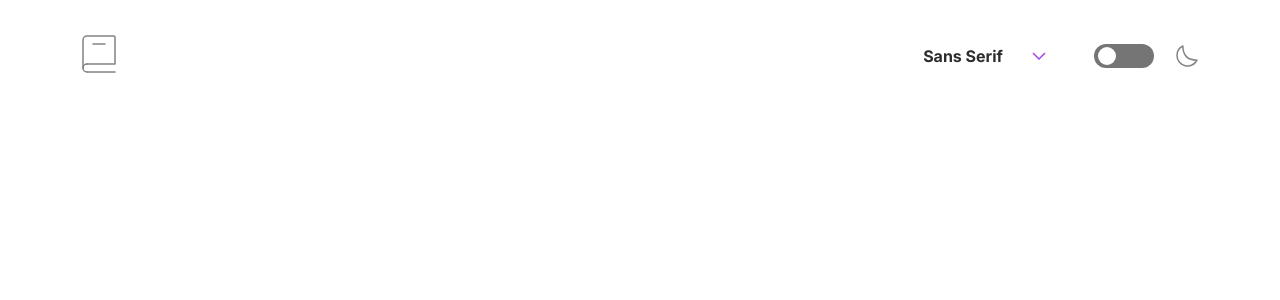
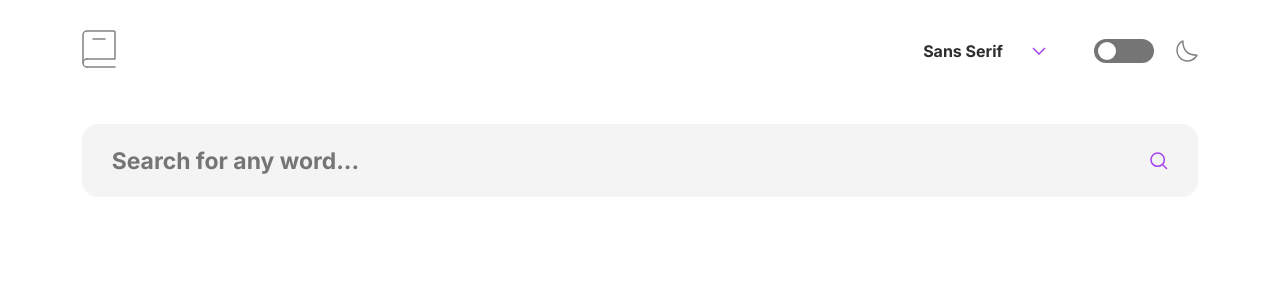
Before and after one commit to 3Ryuusei3/FM-diccionary, a React (Vite) app: page / in a window 1280 px wide. Shown: the top 300 px of the page. Built offline with nearby package versions, Linux system fonts and the light colour scheme.

Commit message:
Added searchbar and axios api call

```diff
--- a/src/components/SearchBar/SearchBar.tsx
+++ b/src/components/SearchBar/SearchBar.tsx
@@ -1,3 +1,29 @@
-export function SearchBar() {
-	return <div className="searchBar"></div>
+import { FunctionComponent, useState } from "react"
+import searchIcon from "./../../assets/images/icon-search.svg"
+
+interface searchBarProps {
+	query: string
+	setQuery: any
 }
+
+export const SearchBar: FunctionComponent<searchBarProps> = ({ query, setQuery }) => {
+	const [search, setSearch] = useState("")
+
+	const handleSearch = (e: any) => {
+		setSearch(e.target.value)
+	}
+
+	const handleQuery = (e: any) => {
+		if (e.key === "Enter") setQuery(search)
+		else handleSearch(e)
+	}
+
+	return (
+		<div className="searchBar">
+			<div>
+				<input type="text" value={search} onChange={handleSearch} onKeyDown={handleQuery} placeholder="Search for any word..." />
+				<img src={searchIcon} alt="search icon" />
+			</div>
+		</div>
+	)
+}
--- a/src/context/FontContext.tsx
+++ b/src/context/FontContext.tsx
@@ -1,4 +1,4 @@
-import React from "react"
+import React, { useState } from "react"
 
 import { Font, FontContextType } from "./font"
 
@@ -8,7 +8,7 @@ type FontContextProviderProps = {
 export const FontContext = React.createContext<FontContextType | null>(null)
 
 const FontProvider = ({ children }: FontContextProviderProps) => {
-	const [fontMode, setFontMode] = React.useState<Font>("Sans Serif")
+	const [fontMode, setFontMode] = useState<Font>("Sans Serif")
 	return <FontContext.Provider value={{ appFont: fontMode, changeFont: setFontMode }}>{children}</FontContext.Provider>
 }
 
--- a/src/context/ThemeContext.tsx
+++ b/src/context/ThemeContext.tsx
@@ -1,4 +1,4 @@
-import React from "react"
+import React, { useState } from "react"
 
 import { Theme, ThemeContextType } from "./theme"
 
@@ -8,7 +8,7 @@ type ThemeContextProviderProps = {
 export const ThemeContext = React.createContext<ThemeContextType | null>(null)
 
 const ThemeProvider = ({ children }: ThemeContextProviderProps) => {
-	const [themeMode, setThemeMode] = React.useState<Theme>("light")
+	const [themeMode, setThemeMode] = useState<Theme>("light")
 	return <ThemeContext.Provider value={{ appTheme: themeMode, changeTheme: setThemeMode }}>{children}</ThemeContext.Provider>
 }
 
--- a/src/pages/MainPage/MainPage.tsx
+++ b/src/pages/MainPage/MainPage.tsx
@@ -1,4 +1,4 @@
-import React from "react"
+import React, { useState, useEffect } from "react"
 import { Header } from "../../components/Header/Header"
 import { Results } from "../../components/Results/Results"
 import { SearchBar } from "../../components/SearchBar/SearchBar"
@@ -8,15 +8,35 @@ import { ThemeContextType } from "./../../context/theme"
 import { FontContext } from "../../context/FontContext"
 import { FontContextType } from "./../../context/font"
 
+import dictionaryService from "../../services/Dictionary.service"
+
 function MainPage() {
 	const { appTheme } = React.useContext(ThemeContext) as ThemeContextType
 	const { appFont } = React.useContext(FontContext) as FontContextType
 
+	const [query, setQuery] = useState("")
+	const [result, setResult] = useState([])
+
+	const getDictionaryEntry = () => {
+		dictionaryService
+			.getDictionaryEntry(query)
+			.then(({ data }: any) => {
+				setResult(data)
+			})
+			.catch((err: any) => console.log(err))
+	}
+
+	useEffect(() => {
+		query !== "" && getDictionaryEntry()
+	}, [query])
+
 	return (
-		<div className="wrapper" data-theme={appTheme} data-font={appFont}>
-			<Header />
-			<SearchBar />
-			<Results />
+		<div className="pageContent" data-theme={appTheme} data-font={appFont}>
+			<div className="wrapper">
+				<Header />
+				<SearchBar query={query} setQuery={setQuery} />
+				<Results />
+			</div>
 		</div>
 	)
 }
--- /dev/null
+++ b/src/services/Dictionary.service.ts
@@ -0,0 +1,18 @@
+import axios from "axios"
+
+class DictionaryService {
+	api: any
+	constructor() {
+		this.api = axios.create({
+			baseURL: "https://api.dictionaryapi.dev/api/v2/entries/en/",
+		})
+	}
+
+	getDictionaryEntry(word: any) {
+		return this.api.get(`/${word}`)
+	}
+}
+
+const dictionaryService = new DictionaryService()
+
+export default dictionaryService
--- a/src/styles/App.css
+++ b/src/styles/App.css
@@ -19,8 +19,8 @@
 
 	--dm-bg: #050505;
 	--dm-text: #ffffff;
+	--dm-subtext: #757575;
 	--dm-input: #1f1f1f;
-	--dm-subtext: #757575;
 
 	--main: #a445ed;
 	--secondary: #e8d1fb;
--- a/src/styles/General.css
+++ b/src/styles/General.css
@@ -1,25 +1,26 @@
-body {
+* {
 	margin: 0;
 	padding: 0;
+	box-sizing: border-box;
 }
 
-[data-theme="light"].wrapper {
+[data-theme="light"].pageContent {
 	background-color: var(--lm-bg);
 }
 
-[data-theme="dark"].wrapper {
+[data-theme="dark"].pageContent {
 	background-color: var(--dm-bg);
 }
 
-[data-font="Sans Serif"].wrapper * {
+[data-font="Sans Serif"].pageContent * {
 	font-family: var(--sans);
 }
 
-[data-font="Serif"].wrapper * {
+[data-font="Serif"].pageContent * {
 	font-family: var(--serif);
 }
 
-[data-font="Mono"].wrapper * {
+[data-font="Mono"].pageContent * {
 	font-family: var(--mono);
 }
 
--- a/src/styles/SearchBar.css
+++ b/src/styles/SearchBar.css
@@ -1,8 +1,36 @@
 .searchBar {
-	padding: var(--gap-md);
+	padding: var(--gap-xs) var(--gap-md);
 	background-color: var(--lm-bg);
 }
 
 [data-theme="dark"] .searchBar {
 	background-color: var(--dm-bg);
 }
+
+.searchBar div {
+	position: relative;
+}
+
+.searchBar input {
+	width: 100%;
+	border: none;
+	padding: var(--gap-xs) var(--gap-sm);
+	border-radius: 16px;
+	color: var(--lm-text);
+	background-color: var(--lm-input);
+	font-size: var(--fs-header-sm);
+	font-weight: var(--fw-header);
+}
+
+[data-theme="dark"] .searchBar input {
+	color: var(--dm-text);
+	background-color: var(--dm-input);
+}
+
+.searchBar img {
+	position: absolute;
+	top: 50%;
+	transform: translateY(-50%);
+	right: 30px;
+	z-index: 10;
+}
```
